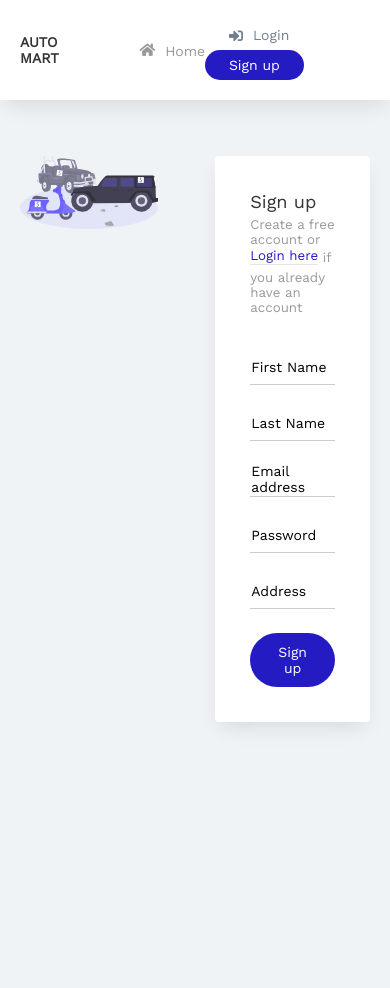
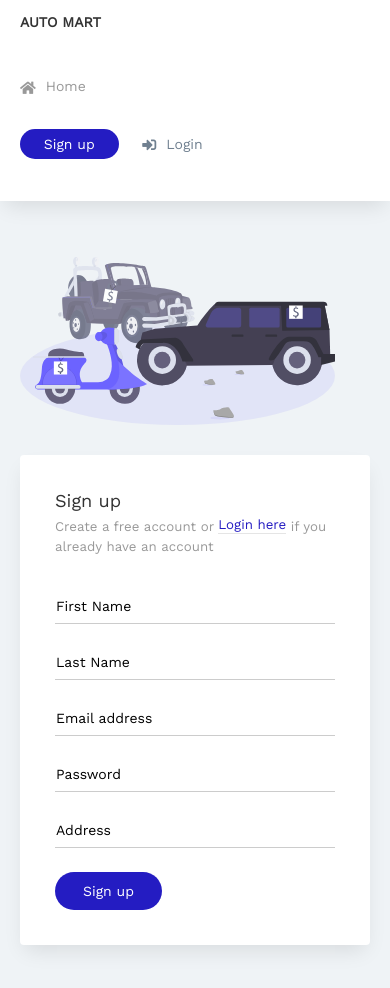
Before and after one commit to jsbuddy/automart, a plain HTML site: page ui/signup.html in a window 390 px wide. Before the commit the page ends 844 px from the top, so only its background shows below. Drawn offline with nearby package versions, Linux system fonts and the light colour scheme.

Commit message:
styles(markup):make pages responsive on smaller screens

```diff
--- a/ui/assets/css/elements.scss
+++ b/ui/assets/css/elements.scss
@@ -217,6 +217,12 @@
     display: grid;
     grid-template-columns: repeat(4, 1fr);
     grid-gap: 20px;
+    @media (max-width: 800px) {
+      grid-template-columns: repeat(2, 1fr);
+    }
+    @media (max-width: 600px) {
+      grid-template-columns: repeat(1, 1fr);
+    }
   }
 
   .ad-card {
@@ -406,6 +412,9 @@
       }
       > * {
         max-width: 500px;
+        @media (max-width: 700px) {
+          margin: 0 1rem;
+        }
       }
     }
   }
--- a/ui/assets/css/layout.scss
+++ b/ui/assets/css/layout.scss
@@ -135,10 +135,48 @@ img {
       }
     }
   }
+
+  @media (max-width: 700px) {
+    position: relative;
+    padding-bottom: 3rem;
+    .container {
+      display: block;
+    }
+    * {
+      display: block;
+    }
+    .logo {
+      padding: 1rem 0;
+      margin-bottom: 20px;
+      display: block;
+    }
+    .menu {
+      display: block;
+      // flex-direction: column;
+      li {
+        margin: 0;
+      }
+      li a {
+        display: block;
+        align-items: flex-start;
+        padding: 1rem 0;
+        border-bottom: 1px solid (255, 255, 255, 0.1);
+      }
+    }
+    .action {
+      display: flex;
+      justify-content: flex-end;
+      flex-direction: row-reverse;
+      margin-top: 20px;
+    }
+  }
 }
 
 .nav-padding {
   padding-top: 100px;
+  @media (max-width: 700px) {
+    padding: 0;
+  }
 }
 
 .header {
@@ -184,6 +222,18 @@ img {
 
   .navbar {
     position: absolute;
+  }
+
+  @media (max-width: 700px) {
+    min-height: initial;
+    flex-direction: column;
+    padding: 0;
+    .navbar {
+      position: relative;
+    }
+    .subtitle {
+      margin-bottom: 30px;
+    }
   }
 }
 
@@ -253,6 +303,17 @@ main {
       margin-top: 2px;
     }
   }
+  @media (max-width: 700px) {
+    flex-direction: column;
+
+    .left {
+      margin-bottom: 30px;
+    }
+    .left,
+    .right {
+      padding: 0 !important;
+    }
+  }
 }
 
 .dashboard-items {
@@ -297,9 +358,15 @@ main {
     max-width: 160px;
     margin-right: 20px;
   }
+  @media (max-width: 700px) {
+    position: relative;
+    * {
+      flex-direction: column;
+      align-items: stretch !important;
+      margin: 0 0 10px 0 !important;
+    }
+  }
 }
-
-
 
 @keyframes spin {
   to {
```
Also changed, not shown: ui/assets/css/elements.min.css, ui/assets/css/layout.min.css.
